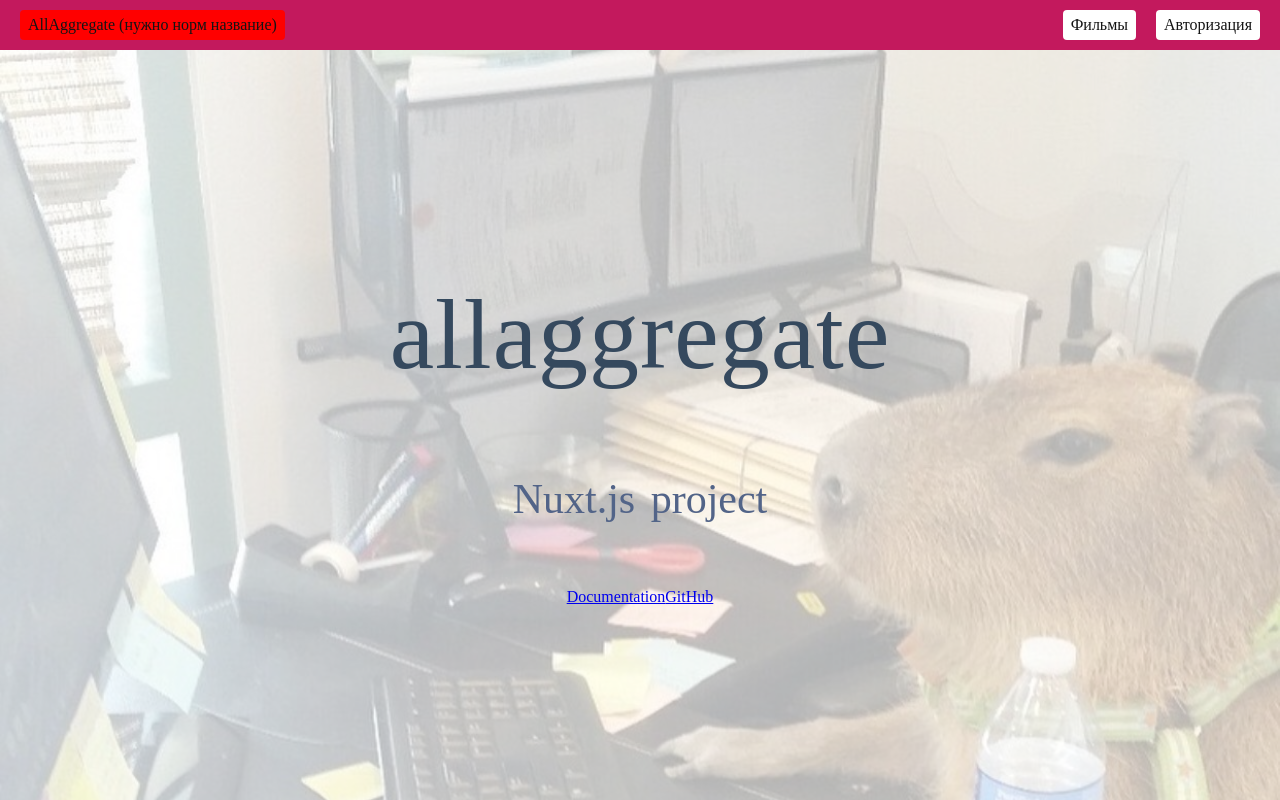
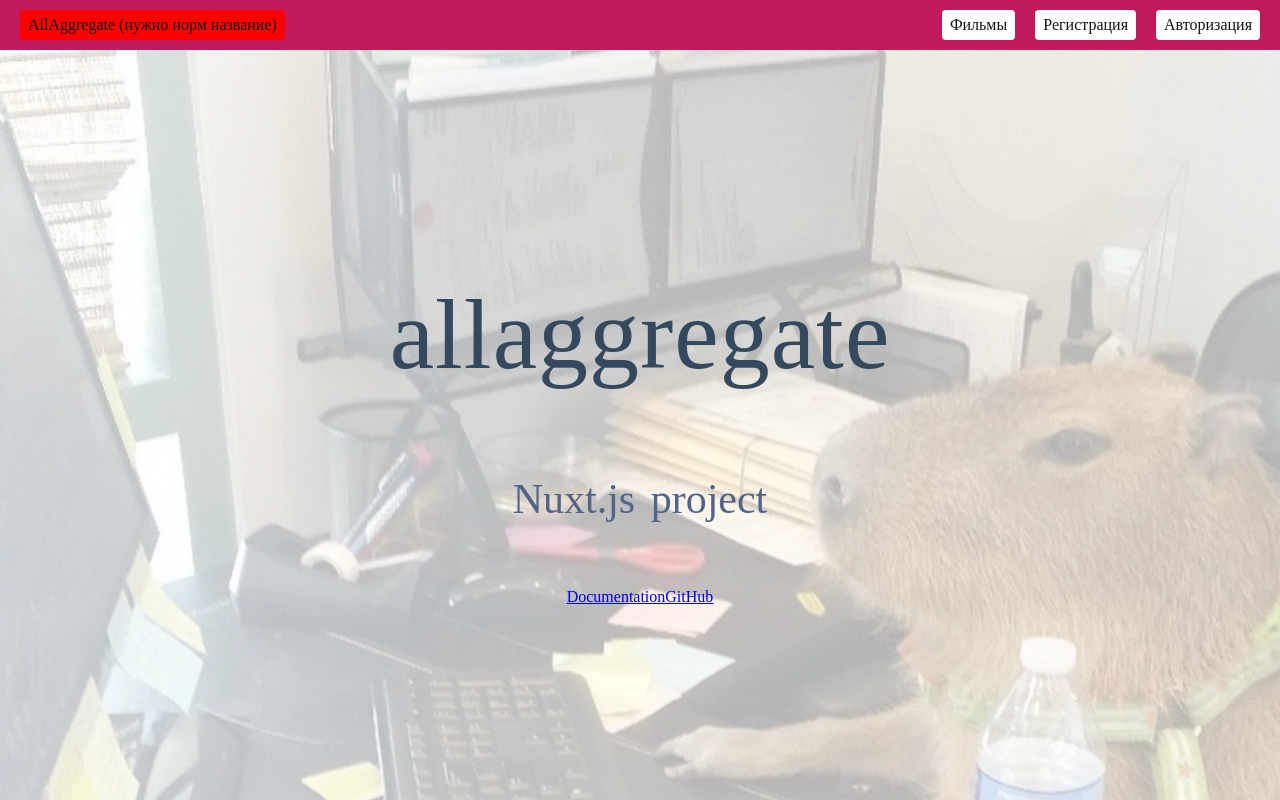
Before and after one commit to ivansheshin/allaggregate, a Nuxt app: page / in a window 1280 px wide. Shown: the top 800 px of the page. Built offline with nearby package versions, Linux system fonts and the light colour scheme.

Commit message:
добавил ссылку для страницы авторизации

```diff
--- a/components/AppHeader.vue
+++ b/components/AppHeader.vue
@@ -8,6 +8,9 @@
         Фильмы
       </NuxtLink>
       <NuxtLink no-prefetch active-class="active" class="auth" to="/register">
+        Регистрация
+      </NuxtLink>
+      <NuxtLink no-prefetch active-class="active" class="auth" to="/auth">
         Авторизация
       </NuxtLink>
     </nav>
```
